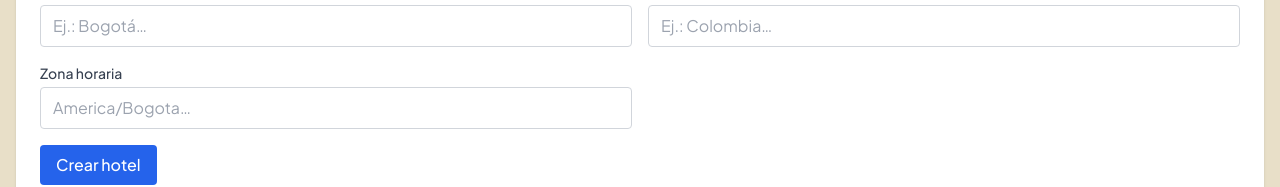
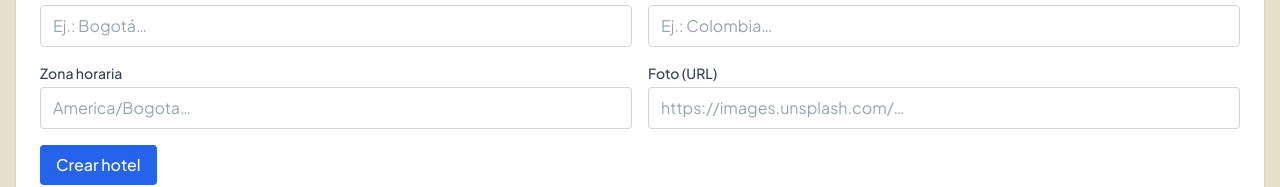
Before and after one commit to iI3lue/hotelsync-front, a Next.js app: page /admin/hotels/new in a window 1280 px wide. Shown: the part 381-568 px from the top of the page. Built offline with nearby package versions, Linux system fonts and the light colour scheme; no server answers; a web font is replaced by a local one.

Commit message:
feat(front): hotel photo field and image display

```diff
--- a/src/app/hotels/[id]/page.tsx
+++ b/src/app/hotels/[id]/page.tsx
@@ -73,6 +73,17 @@ export default async function HotelDetailPage({
 
       {/* Hero Hotel Banner */}
       <div className={`relative overflow-hidden rounded-3xl bg-gradient-to-br ${gradient} p-8 text-white shadow-xl md:p-12`}>
+        {hotel.image_url ? (
+          <>
+            {/* eslint-disable-next-line @next/next/no-img-element */}
+            <img
+              src={hotel.image_url}
+              alt={hotel.name}
+              className="pointer-events-none absolute inset-0 h-full w-full object-cover"
+            />
+            <div aria-hidden="true" className="pointer-events-none absolute inset-0 bg-gradient-to-t from-black/60 via-black/20 to-transparent" />
+          </>
+        ) : null}
         {/* Subtle decorative glow circles */}
         <div className="pointer-events-none absolute -right-20 -top-20 h-72 w-72 rounded-full bg-brand-gold/10 blur-3xl" />
         <div className="pointer-events-none absolute -bottom-20 -left-20 h-72 w-72 rounded-full bg-blue-500/10 blur-3xl" />
--- a/src/components/HotelCard.tsx
+++ b/src/components/HotelCard.tsx
@@ -135,13 +135,23 @@ function HotelCard({ hotel, search, availability }: HotelCardProps) {
     >
       {/* ── Image / placeholder ── */}
       <div className={`relative aspect-[4/3] w-full overflow-hidden bg-gradient-to-br ${gradient}`}>
-        {/* Initials watermark */}
+        {hotel.image_url ? (
+          // eslint-disable-next-line @next/next/no-img-element
+          <img
+            src={hotel.image_url}
+            alt={hotel.name}
+            loading="lazy"
+            className="absolute inset-0 h-full w-full object-cover transition-transform duration-300 group-hover:scale-105"
+          />
+        ) : (
+          /* Initials watermark */
           <div
             aria-hidden="true"
             className="absolute inset-0 flex items-center justify-center font-display text-6xl font-bold text-white/10 select-none"
           >
             {initials(hotel.name)}
           </div>
+        )}
 
         {/* Gold shimmer line at top */}
         <div aria-hidden="true" className="absolute inset-x-0 top-0 h-0.5 bg-gradient-to-r from-transparent via-brand-gold to-transparent opacity-60" />
--- a/src/components/HotelForm.tsx
+++ b/src/components/HotelForm.tsx
@@ -14,6 +14,7 @@ export default function HotelForm() {
   const [city, setCity] = useState("");
   const [country, setCountry] = useState("");
   const [timezone, setTimezone] = useState("");
+  const [imageUrl, setImageUrl] = useState("");
   const [loading, setLoading] = useState(false);
   const [error, setError] = useState<string | null>(null);
   const [success, setSuccess] = useState(false);
@@ -35,6 +36,7 @@ export default function HotelForm() {
         city,
         country,
         timezone,
+        image_url: imageUrl.trim() || undefined,
       });
       setSuccess(true);
       setName("");
@@ -42,6 +44,7 @@ export default function HotelForm() {
       setCity("");
       setCountry("");
       setTimezone("");
+      setImageUrl("");
     } catch (err) {
       console.error(err);
       setError("No se pudo crear el hotel. Verificá los datos e intentá de nuevo.");
@@ -152,6 +155,22 @@ export default function HotelForm() {
             required
           />
         </div>
+        <div>
+          <label htmlFor="hotel-image" className={labelClass}>
+            Foto (URL)
+          </label>
+          <input
+            id="hotel-image"
+            name="hotel-image"
+            type="url"
+            autoComplete="off"
+            spellCheck={false}
+            value={imageUrl}
+            onChange={(e) => setImageUrl(e.target.value)}
+            placeholder="https://images.unsplash.com/…"
+            className={inputClass}
+          />
+        </div>
       </div>
 
       <button
--- a/src/lib/api-client.ts
+++ b/src/lib/api-client.ts
@@ -156,8 +156,16 @@ export async function createHotel(data: {
   city: string;
   country: string;
   timezone: string;
+  image_url?: string;
 }): Promise<Hotel> {
   return clientPost<Hotel>("/api/property/hotels", data);
+}
+
+export async function updateHotel(
+  id: string,
+  data: Partial<Pick<Hotel, "name" | "address" | "city" | "country" | "timezone" | "image_url">>
+): Promise<Hotel> {
+  return putJson<Hotel>(`/api/property/hotels/${encodeURIComponent(id)}`, data);
 }
 
 export async function createRoomType(data: {
--- a/src/lib/api.ts
+++ b/src/lib/api.ts
@@ -42,6 +42,7 @@ export interface Hotel {
   city: string;
   country: string;
   timezone: string;
+  image_url?: string | null;
   roomTypes: RoomType[];
   cancellationPolicies: CancellationPolicy[];
 }
```
Lines whose indentation alone changed are shown as unchanged.
